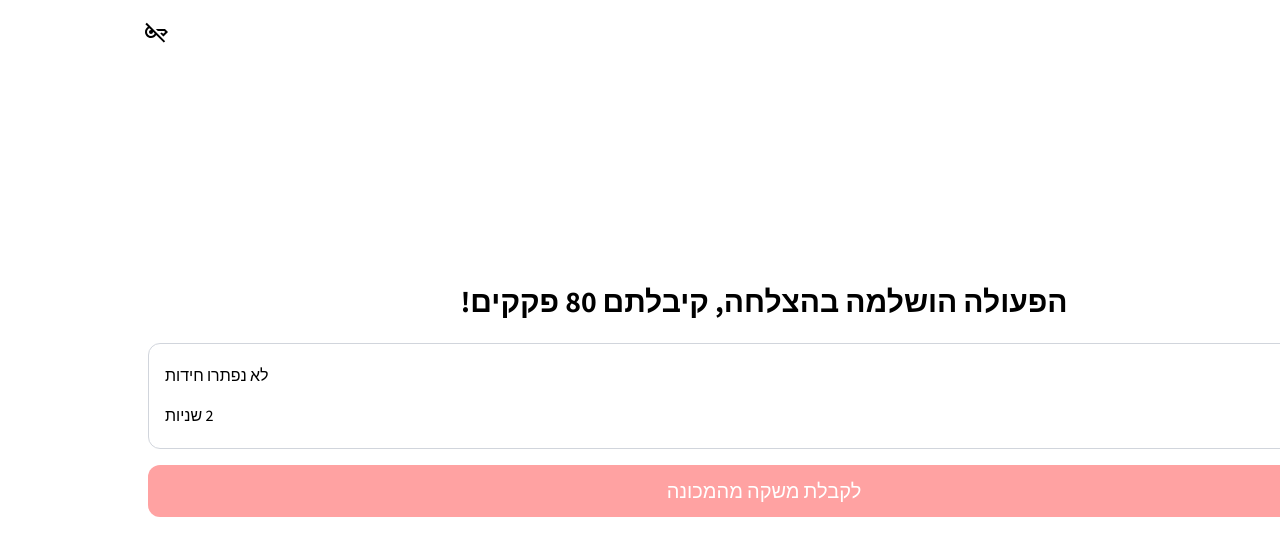
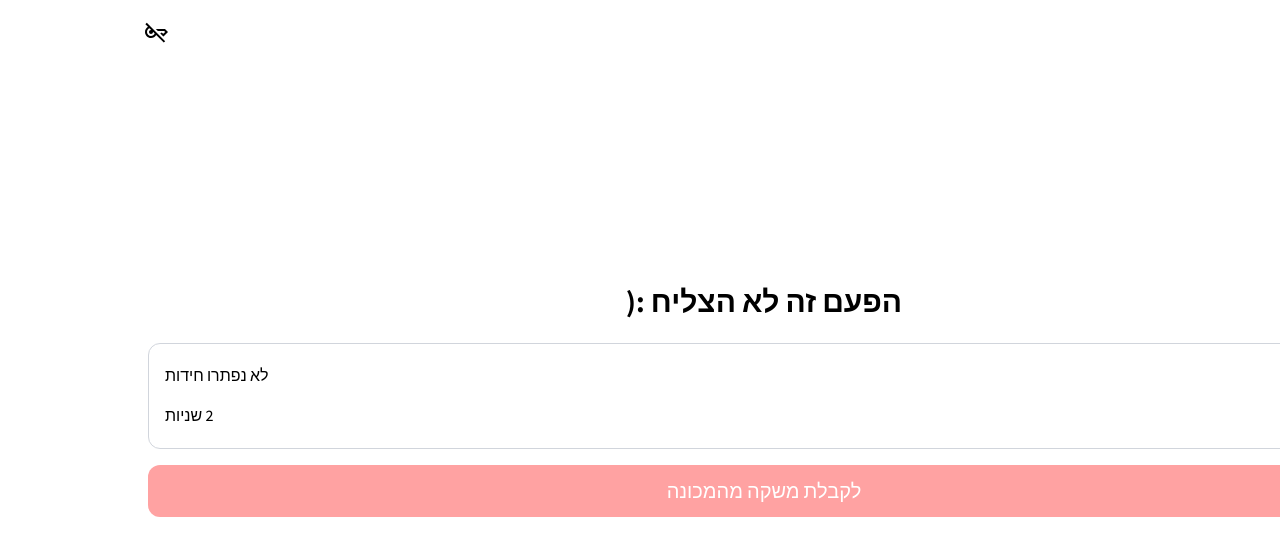
Before and after one commit to itayoshri/free-drink, a Next.js app in the folder app/: page /loading in a window 1280 px wide. Shown: the top 556 px of the page. Built offline with nearby package versions, Linux system fonts and the light colour scheme.

Commit message:
FEATURE: show meesage about the action

```diff
--- a/app/app/Completed.tsx
+++ b/app/app/Completed.tsx
@@ -1,20 +1,24 @@
 "use client";
 import Button from "@/components/button";
-import RequestActionCard, { Action } from "@/components/UI/RequestActionCard";
+import RequestActionCard, {
+  Action,
+  actionInfo,
+} from "@/components/UI/RequestActionCard";
 import { useAuth } from "@/context";
 
-const SUCCEED_TEXT = "הפעולה הושלמה בהצלחה, קיבלתם 80 פקקים!";
-const FAILED_TEXT = "הפעם זה לא הצליח :(";
 export default function CompletedPage() {
   const { getPointsResData } = useAuth();
-  const action = getPointsResData["succses"]
+
+  // TODO: Get request duration
+  // TODO: Get in better way from req data
+  const action = getPointsResData.succses
     ? Action.TWO_QUESTIONS_OR_MORE
     : Action.FAILED;
 
   return (
     <div className="flex flex-col w-full gap-6 items-center">
       <a className="text-center font-bold text-3xl text-black">
-        הפעולה הושלמה בהצלחה, קיבלתם 80 פקקים!
+        {actionInfo[action].message}
       </a>
       <div className="flex flex-col w-full gap-4">
         <RequestActionCard action={action} duration={2} />
--- a/app/components/UI/RequestActionCard/index.tsx
+++ b/app/components/UI/RequestActionCard/index.tsx
@@ -11,16 +11,19 @@ type RequestAction = {
   duration: number;
 };
 
-const actionInfo = [
-  "לא נפתרו חידות",
-  "פתירת חידה אחת",
-  "פתירת שתי חידות או יותר",
+export const actionInfo = [
+  { action: "לא נפתרו חידות", message: "הפעם זה לא הצליח :(" },
+  { action: "פתירת חידה אחת", message: "כמעט הצלחנו, קיבלתם 70 פקקים!" },
+  {
+    action: "פתירת שתי חידות או יותר",
+    message: "הפעולה הושלמה בהצלחה, קיבלתם 80 פקקים!",
+  },
 ];
 
 export default function RequestActionCard({ action, duration }: RequestAction) {
   return (
     <div className="bg-white flex flex-col w-full border-[1px] border-gray-300 px-4 py-5 rounded-xl gap-4">
-      <InfoLine title="פעולה" data={actionInfo[action]} />
+      <InfoLine title="פעולה" data={actionInfo[action].action} />
       <InfoLine title="משך" data={`${duration} שניות`} />
     </div>
   );
```
